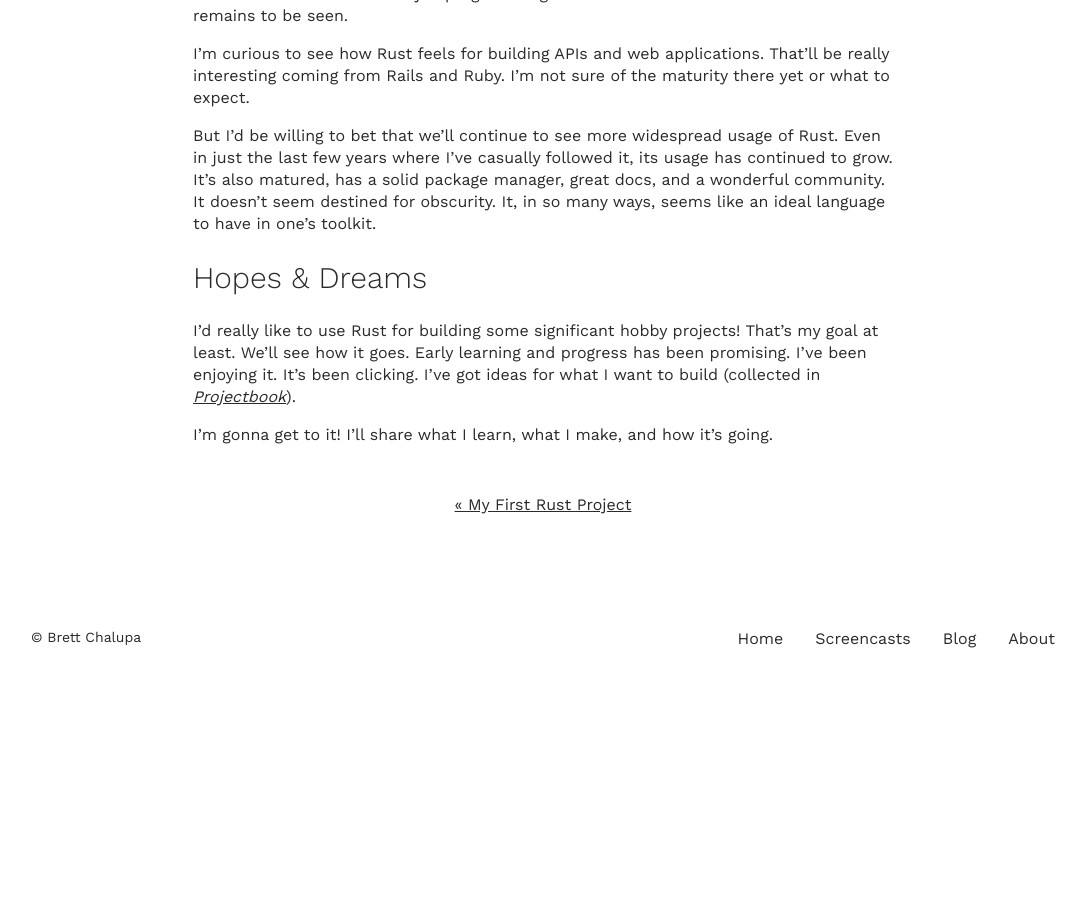
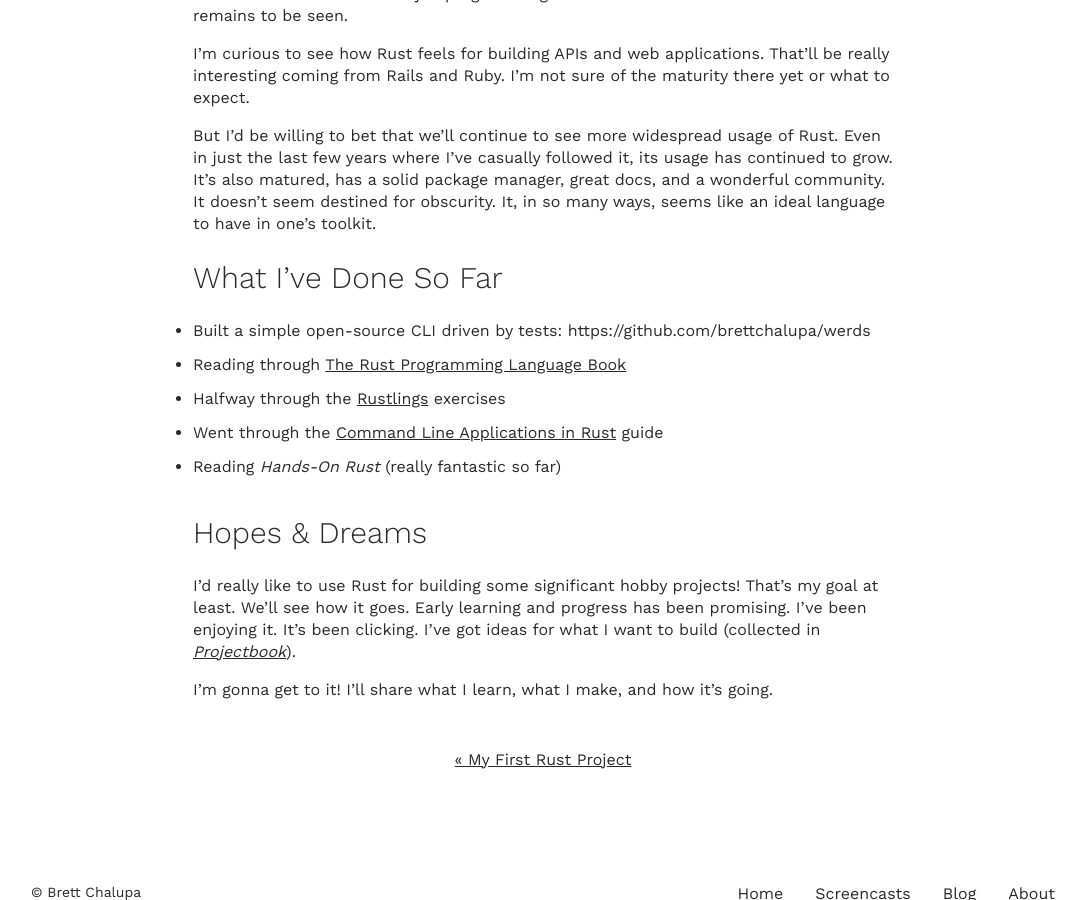
Before and after one commit to brettchalupa/brettcodes, a Jekyll site: the page built from _posts/2022-10-04-why-im-learning-rust.md, in a window 1280 px wide and 900 px high, scrolled down 1702 px. Shown: the whole window, without its empty margins (97-1183 px from the left). Built offline with Jekyll 4.4.1, drawn with Linux system fonts in a browser that asks for light colours; emoji names are drawn with the system emoji font; before the commit the page ends 2388 px from its top, so only the background shows below that.

Commit message:
Revise Learning Rust post

```diff
--- a/_posts/2022-10-04-why-im-learning-rust.md
+++ b/_posts/2022-10-04-why-im-learning-rust.md
@@ -41,6 +41,14 @@ I'm curious to see how Rust feels for building APIs and web applications. That'l
 
 But I'd be willing to bet that we'll continue to see more widespread usage of Rust. Even in just the last few years where I've casually followed it, its usage has continued to grow. It's also matured, has a solid package manager, great docs, and a wonderful community. It doesn't seem destined for obscurity. It, in so many ways, seems like an ideal language to have in one's toolkit.
 
+## What I've Done So Far
+
+- Built a simple open-source CLI driven by tests: https://github.com/brettchalupa/werds
+- Reading through [The Rust Programming Language Book](https://doc.rust-lang.org/book/)
+- Halfway through the [Rustlings](https://github.com/rust-lang/rustlings) exercises
+- Went through the [Command Line Applications in Rust](https://rust-cli.github.io/book/index.html) guide
+- Reading _Hands-On Rust_ (really fantastic so far)
+
 ## Hopes &amp; Dreams
 
 I'd really like to use Rust for building some significant hobby projects! That's my goal at least. We'll see how it goes. Early learning and progress has been promising. I've been enjoying it. It's been clicking. I've got ideas for what I want to build (collected in _[Projectbook](https://projectbook.code.brettchalupa.com)_).
```
